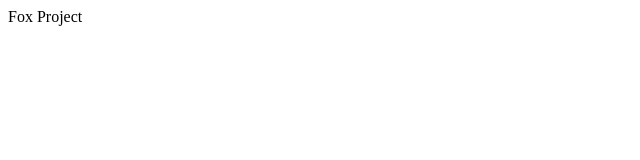
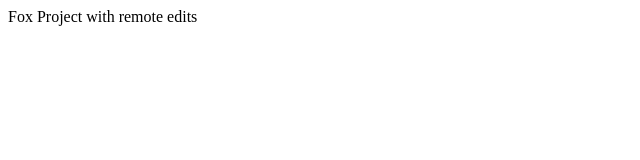
Before and after one commit to SimonHGR/fox-project, a plain HTML site: page index.html in a window 1280 px wide. Shown: the whole page, without its empty margins (0-640 px from the left). Drawn offline with Linux system fonts and the light colour scheme.

Commit message:
Update index.html

```diff
--- a/index.html
+++ b/index.html
@@ -1,5 +1,5 @@
 <html>
-<head>
-Fox Project
-</head>
+    <head>
+        Fox Project with remote edits
+    </head>
 </html>
```
